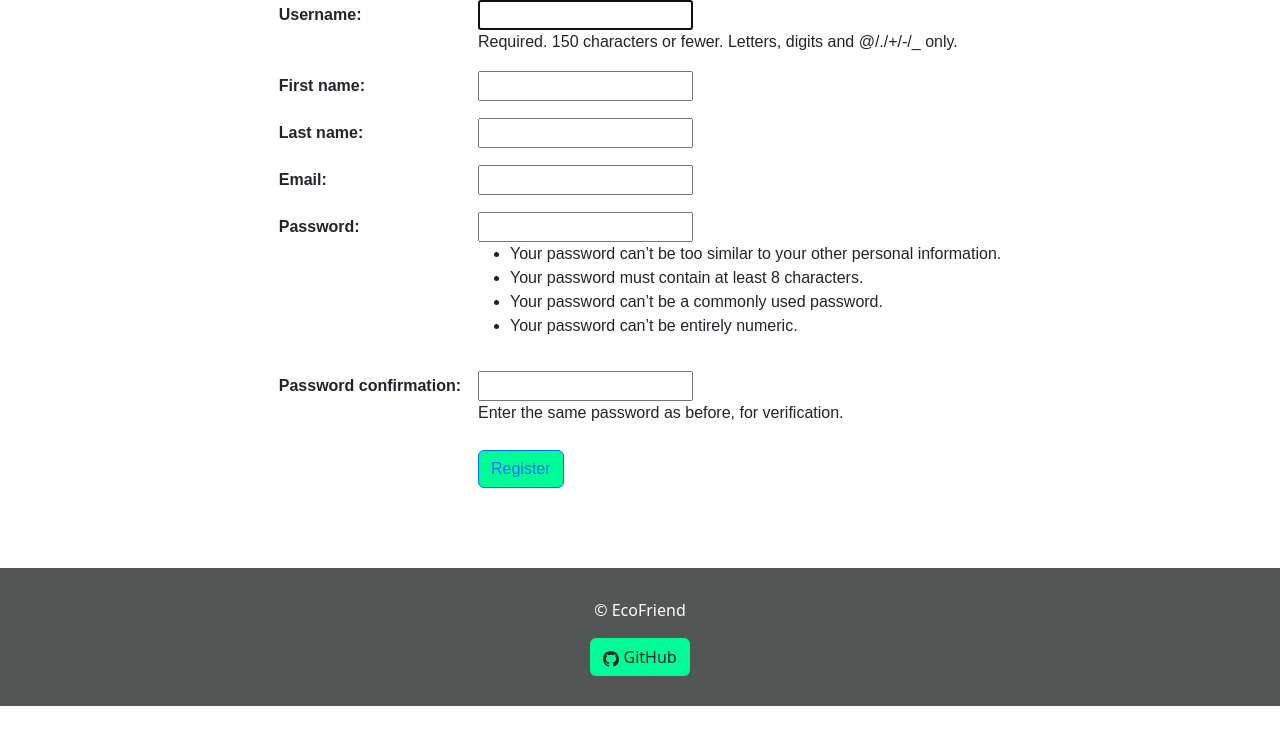
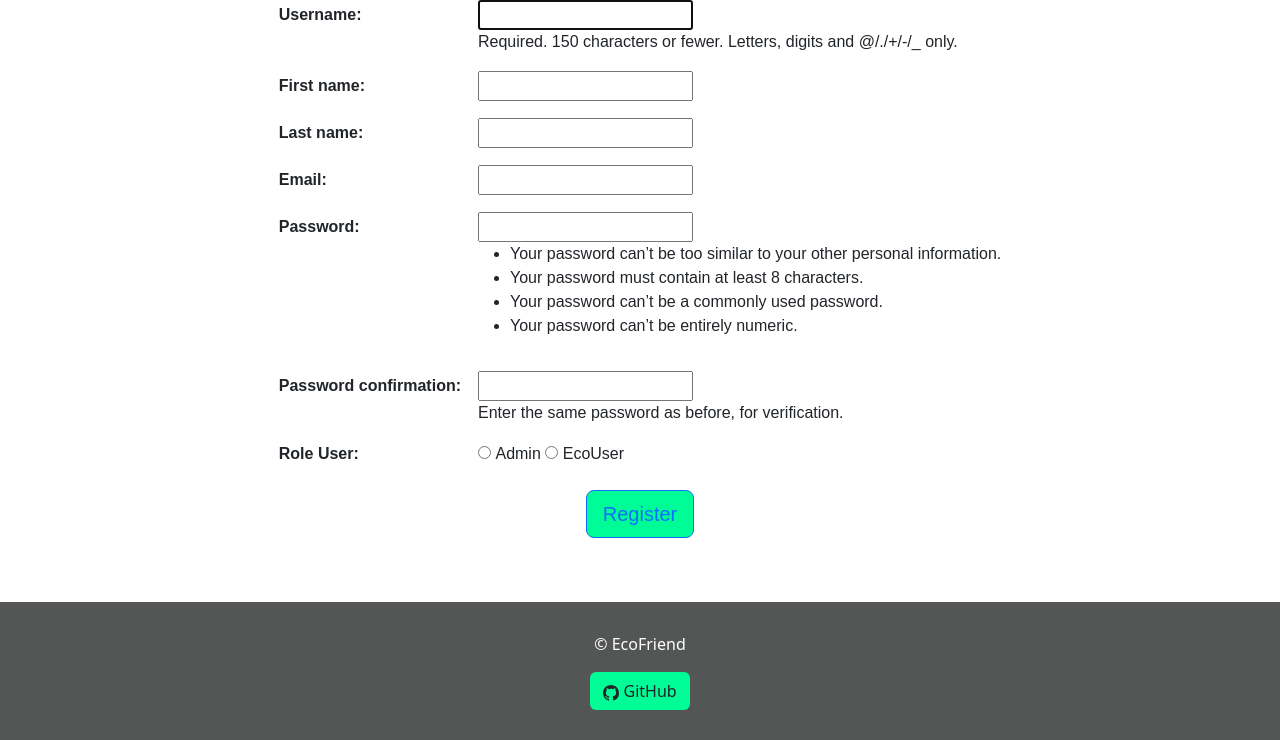
Before and after one commit to PTS-C07-PBP/EcoFriend, a Django app: page /user/register/ in a window 1280 px wide. Shown: the part 216-956 px from the top of the page. Before the commit the page ends 922 px from the top, so only its background shows below. Run offline with Django 4.2, Linux system fonts and the light colour scheme.

Commit message:
Editing roles for user

```diff
--- a/user/models.py
+++ b/user/models.py
@@ -1,5 +1,6 @@
 from django.db import models
 from django.contrib.auth.models import User
+from tracker.models import Footprint
 
 class User(models.Model):
     user = models.ForeignKey(User, on_delete=models.CASCADE, primary_key=True)
--- a/user/templates/user_register.html
+++ b/user/templates/user_register.html
@@ -15,10 +15,20 @@
             <table>
                 {{ form.as_table }}
                 <tr>
-                    <td></td>
-                    <td><input class="btn btn-outline-primary" style="margin-top:8px" type="submit" value="Register"></td>
+                    <th>
+						<label>Role User:</label>
+					</th>
+					<td>
+						<input type="radio" name="role_user" value="admin" required />
+						<label>Admin</label>
+						<input type="radio" name="role_user" value="ecouser" />
+						<label>EcoUser</label>
+					</td>
+                </tr>
+                <tr>
                 </tr>
             </table>
+            <input class="btn btn-outline-primary btn-lg btn-block" style="margin-top:8px" type="submit" value="Register">
         </form>
 
     {% if messages %}
@@ -31,4 +41,12 @@
 
 </div>
 
+<script>
+	$(document).ready(function () {
+		$(".submit-button").click(function () {
+			console.log($(".role_user").val());
+		});
+	});
+</script>
+
 {% endblock content %}
```
Also changed, not shown: user/templates/profile.html (+10 -4 lines).
